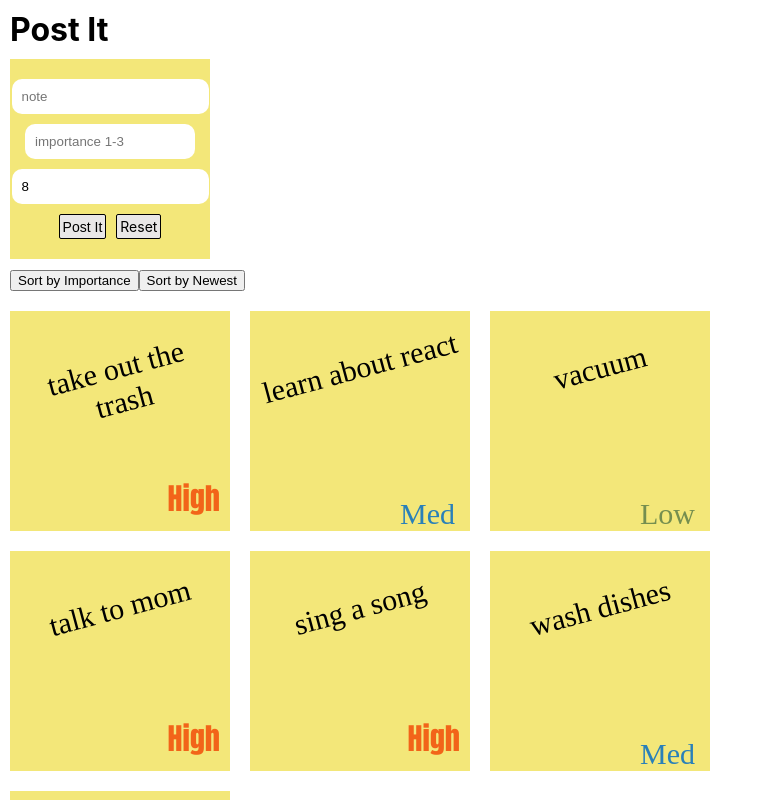
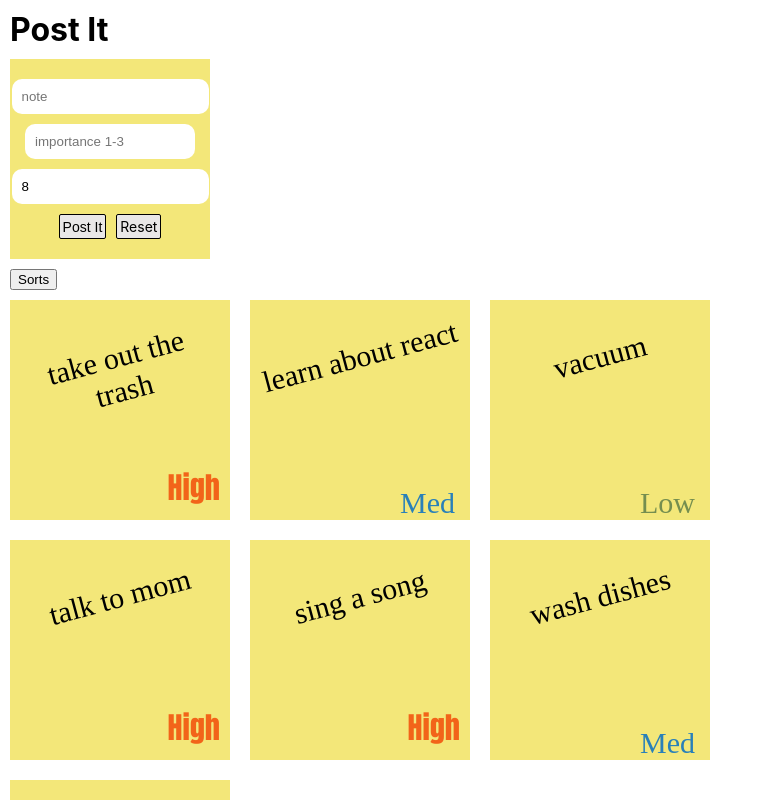
Before and after one commit to 4nth0ny1/post-it, a React (Create React App) app: page / in a window 1280 px wide. Shown: the top 800 px of the page, without its empty margins (0-763 px from the left). Built offline with nearby package versions, Linux system fonts and the light colour scheme.

Commit message:
added state to toggle sort button

```diff
--- a/src/App.css
+++ b/src/App.css
@@ -125,8 +125,10 @@
   padding: 0 15px 0 0;
 }
 
-div.sort-button-group {
-  margin: 10px;
+.sort-button-group {
+  display: flex;
+  justify-content: left;
+  margin-left: 10px;
 }
 
 .app-title {
@@ -155,3 +157,13 @@ div.sort-button-group {
 .button-group-for-create-form > div {
   margin-left: 10px;
 }
+
+.hidden-sort {
+  display: none;
+}
+
+.show-sort-button {
+  display: inline-block;
+  justify-content: flex-start;
+  margin-left: 10px;
+}
--- a/src/App.js
+++ b/src/App.js
@@ -77,13 +77,21 @@ function App() {
       return countedNotes
   }
 
+
+  const [ sortOpen, setSortToggle ] = useState('false');
+
+  const handleSortToggle = () => {
+    setSortToggle(!sortOpen);
+  }
+
   return (
     <>
       <h1 className="app-title">Post It</h1>
       <PostForm addNote={addNote} findNextId={findNextId} />
       <div className="sort-button-group">
-        <button onClick={sortImportanceClick}>Sort by Importance</button>
-        <button onClick={sortById}>Sort by Newest</button>
+        <button onClick={handleSortToggle}>Sorts</button>
+        <button className={sortOpen ? 'hidden-sort' : 'show-sort-button'} onClick={sortImportanceClick}>Sort by Importance</button>
+        <button className={sortOpen ? 'hidden-sort' : 'show-sort-button'} onClick={sortById}>Sort by Newest</button>
       </div>
       <PostContainer notes={notes} deleteNote={deleteNote} />
     </>
```
